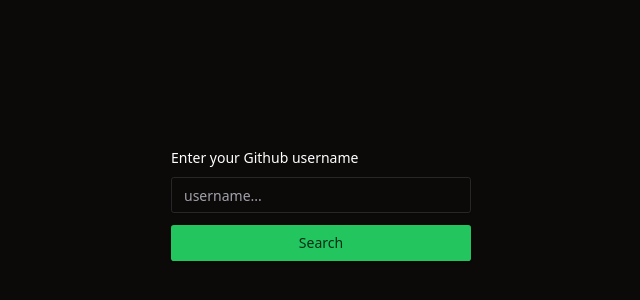
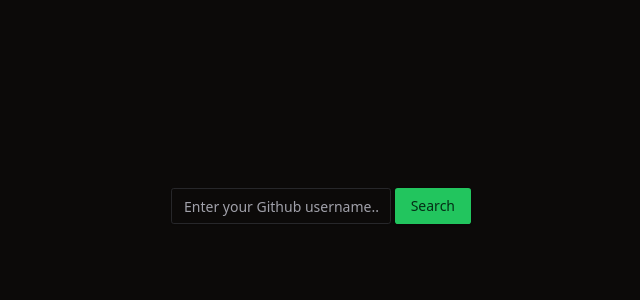
Before and after one commit to rasvanB/commit-blocks, a Next.js app: page / in a window 1280 px wide. Shown: the part 194-494 px from the top of the page, without its empty margins (319-959 px from the left). Built offline with nearby package versions, Linux system fonts and the light colour scheme.

Commit message:
changed search form layout

```diff
--- a/src/components/search-user.tsx
+++ b/src/components/search-user.tsx
@@ -3,7 +3,6 @@
 import { useState } from "react";
 import { Button } from "./ui/button";
 import { Input } from "./ui/input";
-import { Label } from "./ui/label";
 
 import { useRouter } from "next/navigation";
 
@@ -18,9 +17,9 @@
         router.push(`?username=${username}`);
       }}
     >
-      <Label className="text-white">Enter your Github username</Label>
+      <div className="flex justify-center gap-1">
         <Input
-        placeholder="username..."
+          placeholder="Enter your Github username..."
           minLength={1}
           maxLength={39}
           value={username}
@@ -29,6 +28,7 @@
         <Button variant={"default"} type="submit">
           Search
         </Button>
+      </div>
     </form>
   );
 };
```
Lines whose indentation alone changed are shown as unchanged.
